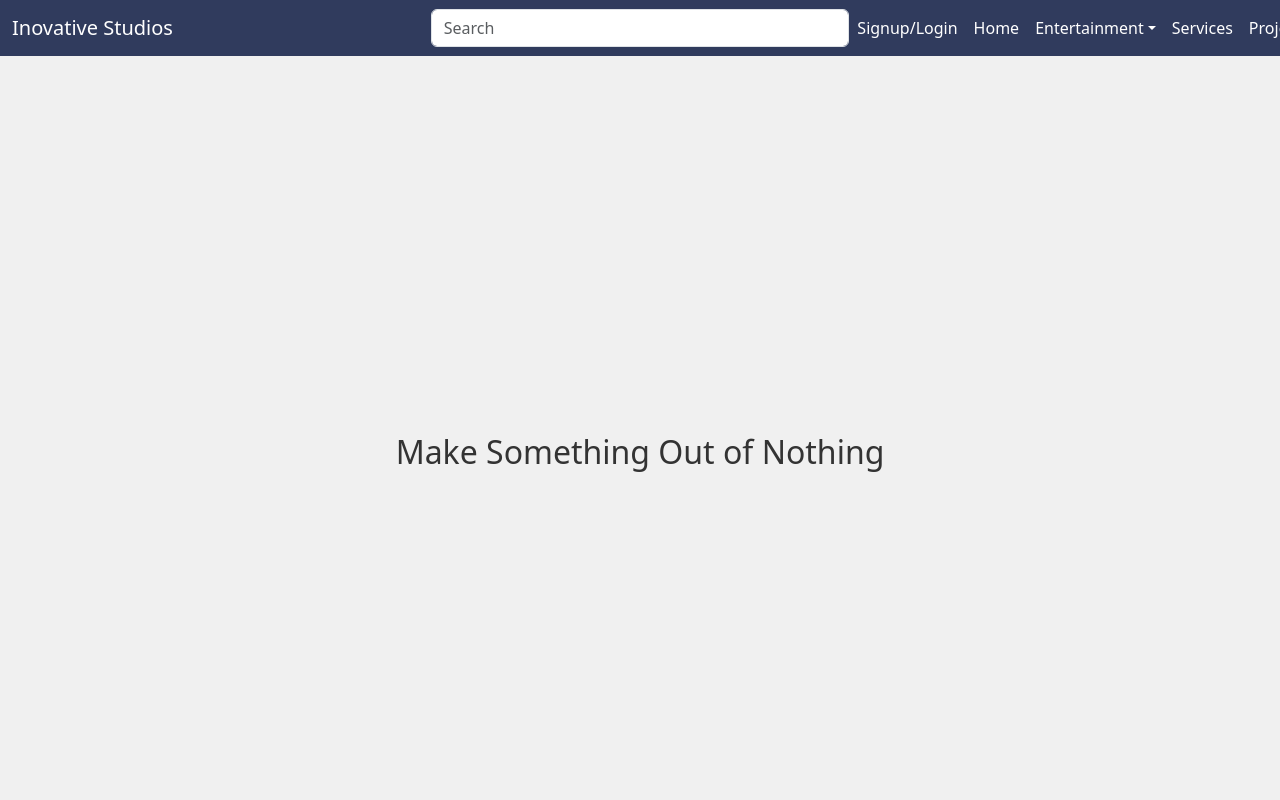
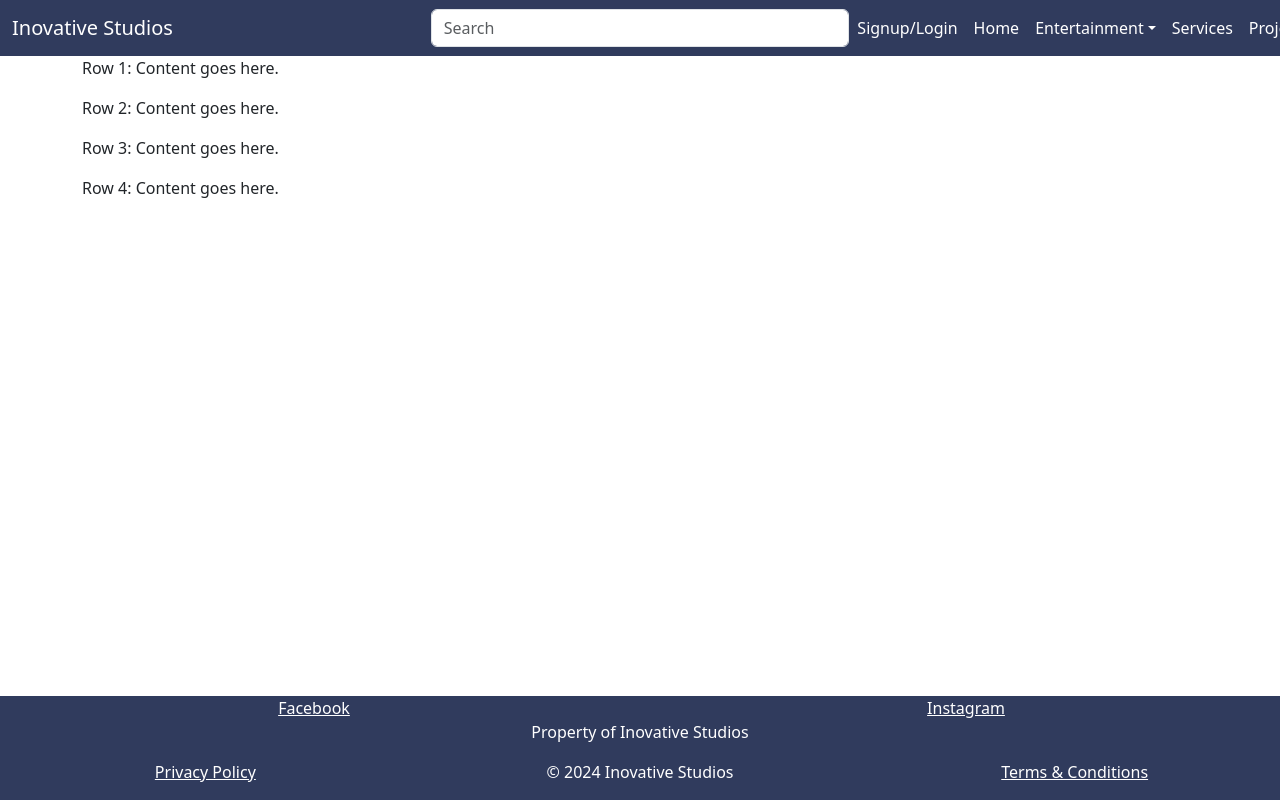
Before and after one commit to Inotila/Inovative-studios, a React (Create React App) app in the folder frontend/: page / in a window 1280 px wide. Shown: the top 800 px of the page. Built offline with nearby package versions, Linux system fonts and the light colour scheme.

Commit message:
Added style to keep foot rooted to bottom of the page

```diff
--- a/frontend/src/App.tsx
+++ b/frontend/src/App.tsx
@@ -4,26 +4,27 @@ import { BrowserRouter as Router, Route, Routes } from 'react-router-dom';
 import HomePage from './components/home/HomePage';
 import Navbar from './components/navbar/Navbar';
 import Footer from './components/footer/Footer';
+import './components/assets/index.css';
 
 const App: React.FC = () => {
   return (
     <Router>
       <div className="App">
         <Navbar />
+        <div className="content">
           <Routes>
-          {/* HomePage component */}
             <Route path="/" element={<HomePage />} />
-          {/* Placeholder routes for other pages */}
             <Route path="/signup-login" element={<div>Signup/Login Page</div>} />
             <Route path="/music" element={<div>Music Page</div>} />
             <Route path="/videos" element={<div>Videos Page</div>} />
             <Route path="/services" element={<div>Services Page</div>} />
             <Route path="/projects" element={<div>Projects Page</div>} />
           </Routes>
-        <Footer />  {/* Footer at the bottom */}
+        </div>
+        <Footer />
       </div>
     </Router>
   );
-}
+};
 
 export default App;
--- a/frontend/src/components/assets/index.css
+++ b/frontend/src/components/assets/index.css
@@ -1,13 +1,21 @@
-body {
+/* Set full height for html, body, and #root */
+html, body, #root {
+  height: 100%;
   margin: 0;
-  font-family: -apple-system, BlinkMacSystemFont, 'Segoe UI', 'Roboto', 'Oxygen',
-    'Ubuntu', 'Cantarell', 'Fira Sans', 'Droid Sans', 'Helvetica Neue',
-    sans-serif;
-  -webkit-font-smoothing: antialiased;
-  -moz-osx-font-smoothing: grayscale;
+  display: flex;
+  flex-direction: column;
 }
 
-code {
-  font-family: source-code-pro, Menlo, Monaco, Consolas, 'Courier New',
-    monospace;
+/* Main App container fills the available height */
+.App {
+  display: flex;
+  flex-direction: column;
+  flex: 1; /* Ensures the App stretches to fill the height */
 }
+
+/* Content grows and fills available space */
+.content {
+  flex: 1; /* Pushes the footer to the bottom */
+  display: flex;
+  flex-direction: column;
+}
--- a/frontend/src/components/footer/footer.css
+++ b/frontend/src/components/footer/footer.css
@@ -2,6 +2,7 @@
 footer {
     background-color: #303B5D;
     color: #fff !important;
+    flex-shrink: 0; /* Prevent footer from shrinking */
   }
 
   a {
--- a/frontend/src/components/home/HomePage.css
+++ b/frontend/src/components/home/HomePage.css
@@ -3,7 +3,6 @@
     align-items: center;
     justify-content: center;
     height: 100vh; /* Full viewport height */
-    background-color: #f0f0f0; /* Light background color */
   }
 
   .centered-text {
--- a/frontend/src/components/home/HomePage.tsx
+++ b/frontend/src/components/home/HomePage.tsx
@@ -4,9 +4,28 @@ import './HomePage.css';
 
 const HomePage: React.FC = () => {
   return (
-    <div className="home-page">
-      <h1 className="centered-text">Make Something Out of Nothing</h1>
-    </div>
+      <div className="container">
+        <div className="row">
+          <div className="col">
+            <p>Row 1: Content goes here.</p>
+          </div>
+        </div>
+        <div className="row">
+          <div className="col">
+            <p>Row 2: Content goes here.</p>
+          </div>
+        </div>
+        <div className="row">
+          <div className="col">
+            <p>Row 3: Content goes here.</p>
+          </div>
+        </div>
+        <div className="row">
+          <div className="col">
+            <p>Row 4: Content goes here.</p>
+          </div>
+        </div>
+      </div>
   );
 };
 
```
Lines whose indentation alone changed are shown as unchanged.
